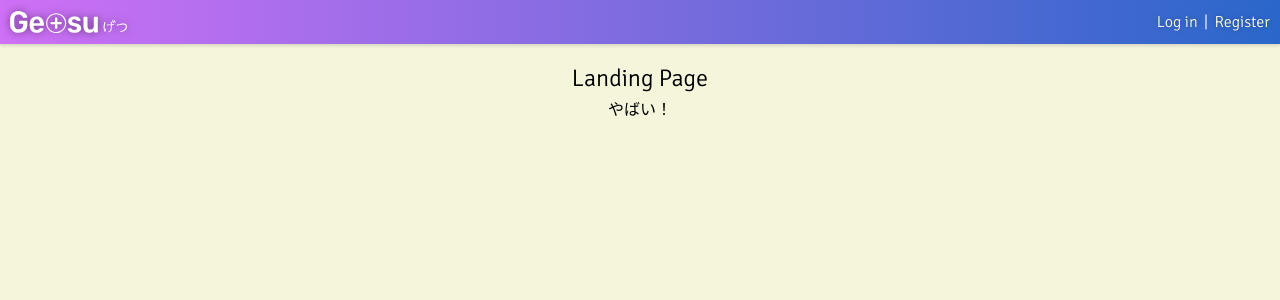
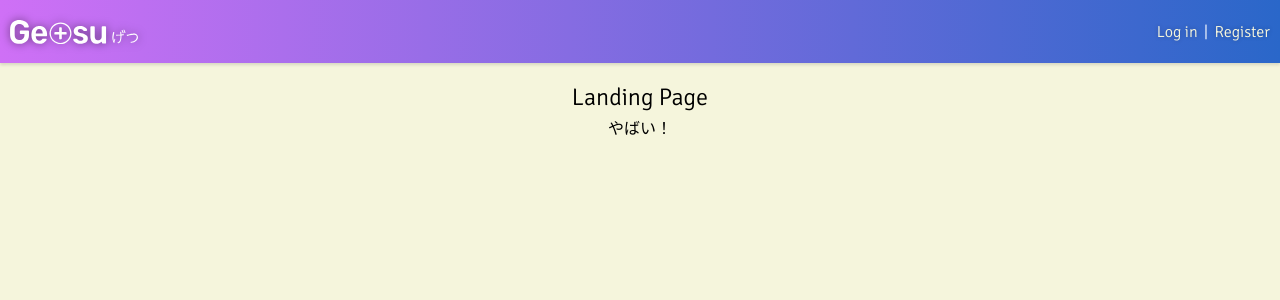
Before and after one commit to kevinwei00/getsu-client, a React (Create React App) app: page / in a window 1280 px wide. Shown: the top 300 px of the page. Built offline with nearby package versions, Linux system fonts and the light colour scheme.

Commit message:
increase logo size and margins

```diff
--- a/src/components/App.css
+++ b/src/components/App.css
@@ -36,9 +36,10 @@
 }
 
 .AppNav__logo {
-  width: 117px;
+  width: 128px;
   -webkit-filter: drop-shadow(0 0 4px rgba(0, 0, 0, 0.5));
   filter: drop-shadow(0 0 4px rgba(0, 0, 0, 0.5));
+  margin: 0.6rem 0;
 }
 
 .AppLanding {
```
